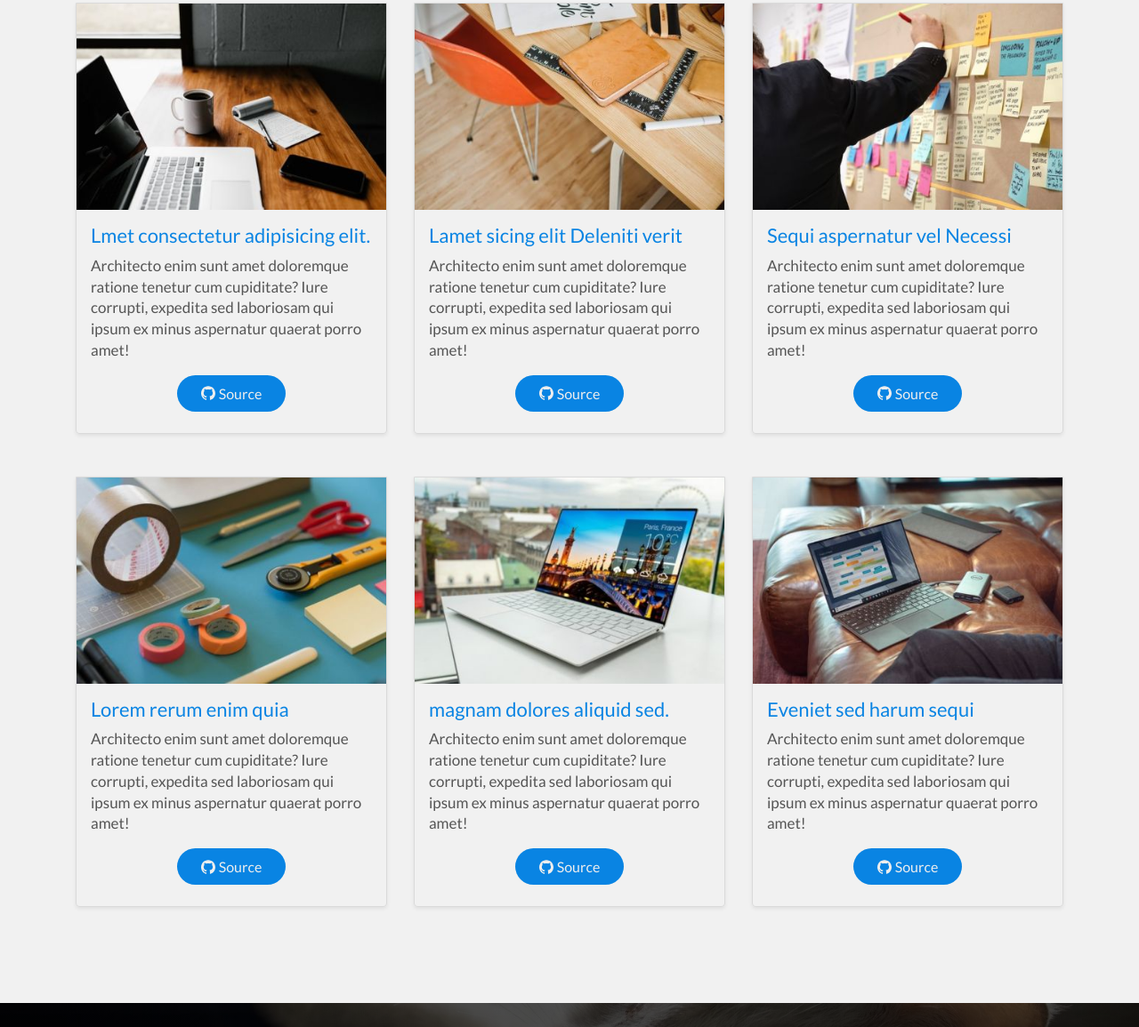
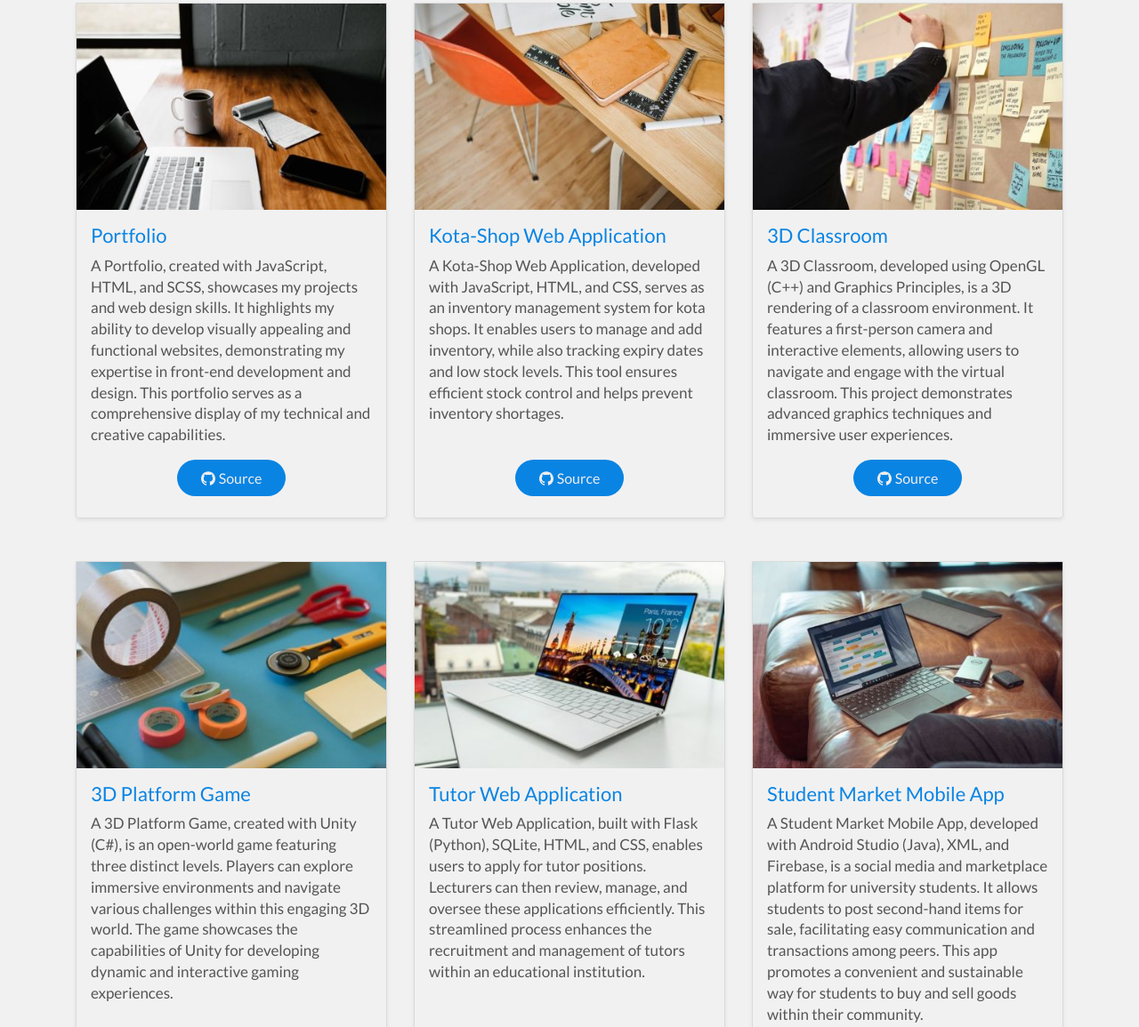
Before and after one commit to 22128133-DUT/Portfolio, a website: page index.html in a window 1280 px wide. Shown: the part 1624-2779 px from the top of the page at 89% size. Drawn offline with nearby package versions, Linux system fonts and the light colour scheme; files whose address does not match are found by name.

Commit message:
forth commit

```diff
--- a/index.html
+++ b/index.html
@@ -54,7 +54,7 @@
         <!-- Centered content -->
         <div class="header__content">
             <div class="header__img-box">
-                <img src="./img/developer.png" alt="John Doe" class="header__img">
+                <img src="./img/developer.png" alt="Muhammad Sameer Abdul Aziz" class="header__img">
             </div>
             <h1 class="heading-primary">
                 <span class="heading-primary--main">Muhammad Sameer Abdul Aziz</span>
@@ -108,7 +108,7 @@
             </div>
 
             <div class="about__cta-box text-center">
-                <a href="./download/Muhammad Sameer Abdul Aziz Resume.pdf" class="btn btn--ghost" download="">
+                <a href="./download/Muhammad Sameer Abdul Aziz Resume.pdf" class="btn btn--ghost">
                     <svg class="icon btn__icon-left">
                         <use xlink:href="./img/SVG/symbol-defs.svg#icon-file-pdf"></use>
                     </svg>
@@ -148,10 +148,12 @@
                                     <img src="./img/project-1.jpg" alt="Project 1" class="project__img img-fluid">
                                 </div>
                                 <div class="project__content-box">
-                                    <h3 class="heading-tertiary">Lmet consectetur adipisicing elit.</h3>
-                                    <p class="project__details"> Architecto enim sunt amet doloremque ratione
-                                        tenetur cum cupiditate? Iure corrupti, expedita sed laboriosam qui ipsum ex
-                                        minus aspernatur quaerat porro amet!</p>
+                                    <h3 class="heading-tertiary">Portfolio</h3>
+                                    <p class="project__details"> A Portfolio, created with JavaScript, HTML, and SCSS, showcases
+                                        my projects and web design skills. It highlights my ability to develop visually appealing
+                                        and functional websites, demonstrating my expertise in front-end development and design.
+                                        This portfolio serves as a comprehensive display of my technical and creative capabilities.
+                                        </p>
                                     <div class="project__cta-box text-center">
                                         <a href="https://github.com/22128133-DUT/Portfolio" class="btn btn--full">
                                             <svg class="icon btn__icon-left icon-earth">
@@ -168,10 +170,11 @@
                                     <img src="./img/project-2.jpg" alt="Project 2" class="project__img img-fluid">
                                 </div>
                                 <div class="project__content-box">
-                                    <h3 class="heading-tertiary">Lamet sicing elit Deleniti verit</h3>
-                                    <p class="project__details"> Architecto enim sunt amet doloremque ratione
-                                        tenetur cum cupiditate? Iure corrupti, expedita sed laboriosam qui ipsum ex
-                                        minus aspernatur quaerat porro amet!</p>
+                                    <h3 class="heading-tertiary">Kota-Shop Web Application</h3>
+                                    <p class="project__details"> A Kota-Shop Web Application, developed with JavaScript, HTML, and CSS,
+                                        serves as an inventory management system for kota shops. It enables users to manage and add inventory,
+                                        while also tracking expiry dates and low stock levels. This tool ensures efficient stock control and helps
+                                        prevent inventory shortages.<br><br></p>
                                     <div class="project__cta-box text-center">
                                         <a href="https://github.com/22128133-DUT/kota-shop" class="btn btn--full">
                                             <svg class="icon btn__icon-left icon-earth">
@@ -188,10 +191,12 @@
                                     <img src="./img/project-3.jpg" alt="Project 3" class="project__img img-fluid">
                                 </div>
                                 <div class="project__content-box">
-                                    <h3 class="heading-tertiary">Sequi aspernatur vel Necessi</h3>
-                                    <p class="project__details"> Architecto enim sunt amet doloremque ratione
-                                        tenetur cum cupiditate? Iure corrupti, expedita sed laboriosam qui ipsum ex
-                                        minus aspernatur quaerat porro amet!</p>
+                                    <h3 class="heading-tertiary">3D Classroom</h3>
+                                    <p class="project__details"> A 3D Classroom, developed using OpenGL (C++) and Graphics
+                                        Principles, is a 3D rendering of a classroom environment. It features a first-person
+                                        camera and interactive elements, allowing users to navigate and engage with the virtual
+                                        classroom. This project demonstrates advanced graphics techniques and immersive user
+                                        experiences.</p>
                                     <div class="project__cta-box text-center">
                                         <a href="https://github.com/22128133-DUT/GROUP-6-GRAPHICS-3" class="btn btn--full">
                                             <svg class="icon btn__icon-left icon-earth">
@@ -208,10 +213,11 @@
                                     <img src="./img/project-4.jpg" alt="Project 4" class="project__img img-fluid">
                                 </div>
                                 <div class="project__content-box">
-                                    <h3 class="heading-tertiary">Lorem rerum enim quia </h3>
-                                    <p class="project__details"> Architecto enim sunt amet doloremque ratione
-                                        tenetur cum cupiditate? Iure corrupti, expedita sed laboriosam qui ipsum ex
-                                        minus aspernatur quaerat porro amet!</p>
+                                    <h3 class="heading-tertiary">3D Platform Game</h3>
+                                    <p class="project__details"> A 3D Platform Game, created with Unity (C#), is an open-world game
+                                        featuring three distinct levels. Players can explore immersive environments and navigate
+                                        various challenges within this engaging 3D world. The game showcases the capabilities of
+                                        Unity for developing dynamic and interactive gaming experiences.<br><br></p>
                                     <div class="project__cta-box text-center">
                                         <a href="https://github.com/22128133-DUT/Pizza-Boy-Crystal-Quest" class="btn btn--full">
                                             <svg class="icon btn__icon-left icon-earth">
@@ -228,10 +234,12 @@
                                     <img src="./img/project-5.jpg" alt="Project 5" class="project__img img-fluid">
                                 </div>
                                 <div class="project__content-box">
-                                    <h3 class="heading-tertiary">magnam dolores aliquid sed.</h3>
-                                    <p class="project__details"> Architecto enim sunt amet doloremque ratione
-                                        tenetur cum cupiditate? Iure corrupti, expedita sed laboriosam qui ipsum ex
-                                        minus aspernatur quaerat porro amet!</p>
+                                    <h3 class="heading-tertiary">Tutor Web Application</h3>
+                                    <p class="project__details"> A Tutor Web Application, built with Flask (Python), SQLite, HTML,
+                                        and CSS, enables users to apply for tutor positions.
+                                        Lecturers can then review, manage, and oversee these applications efficiently.
+                                        This streamlined process enhances the recruitment and management of tutors within an
+                                        educational institution.<br><br><br></p>
                                     <div class="project__cta-box text-center">
                                         <a href="https://github.com/22128133-DUT/Ctrl-Alt-Elite-Project" class="btn btn--full">
                                             <svg class="icon btn__icon-left icon-earth">
@@ -248,10 +256,12 @@
                                     <img src="./img/project-6.jpg" alt="Project 6" class="project__img img-fluid">
                                 </div>
                                 <div class="project__content-box">
-                                    <h3 class="heading-tertiary">Eveniet sed harum sequi</h3>
-                                    <p class="project__details"> Architecto enim sunt amet doloremque ratione
-                                        tenetur cum cupiditate? Iure corrupti, expedita sed laboriosam qui ipsum ex
-                                        minus aspernatur quaerat porro amet!</p>
+                                    <h3 class="heading-tertiary">Student Market Mobile App</h3>
+                                    <p class="project__details"> A Student Market Mobile App, developed with Android Studio (Java),
+                                        XML, and Firebase, is a social media and marketplace platform for university students.
+                                        It allows students to post second-hand items for sale, facilitating easy communication and
+                                        transactions among peers. This app promotes a convenient and sustainable way for students to
+                                        buy and sell goods within their community.</p>
                                     <div class="project__cta-box text-center">
                                         <a href="https://github.com/22128133-DUT" class="btn btn--full">
                                             <svg class="icon btn__icon-left icon-earth">
```
